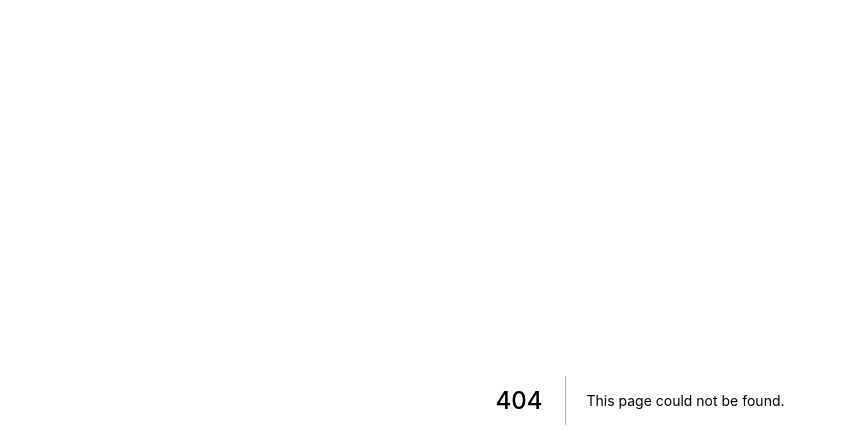
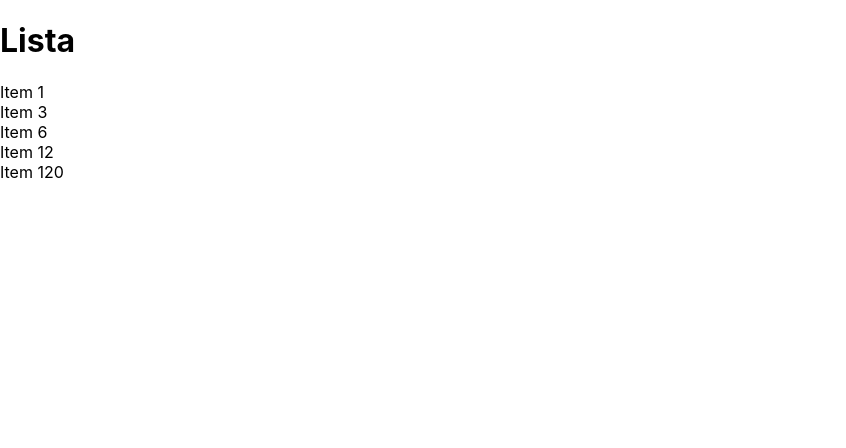
Before and after one commit to josoelvieira/Aprendizado-Next.js, a Next.js app in the folder excercicios/: page /basicos/componenteComFilho in a window 1280 px wide. Before the commit this address had no page. Shown: the top 448 px of the page, without its empty margins (0-846 px from the left). Built offline with nearby package versions, Linux system fonts and the light colour scheme.

Commit message:
Componente com filhos

```diff
--- /dev/null
+++ b/excercicios/components/Item.jsx
@@ -0,0 +1,5 @@
+export default function Item(props) {
+    return (
+            <li>{props.conteudo}</li>
+    )
+}
--- /dev/null
+++ b/excercicios/components/Lista.jsx
@@ -0,0 +1,10 @@
+export default function Lista(props) {
+    return (
+        <div>
+            <h1>Lista</h1>
+            <ul style={{listStyle:"none", padding:"0px"}}>
+            {props.children}
+        </ul>
+        </div>
+    )
+}
--- /dev/null
+++ b/excercicios/pages/basicos/componenteComFilho.jsx
@@ -0,0 +1,16 @@
+import Lista from "../../components/Lista";
+import Item from "../../components/Item";
+
+export default function componenteComFilho() {
+    return (
+        <div>
+            <Lista>
+                <Item conteudo="Item 1"/>
+                <Item conteudo="Item 3"/>
+                <Item conteudo="Item 6"/>
+                <Item conteudo="Item 12"/>
+                <Item conteudo="Item 120"/>
+            </Lista>
+        </div>
+    )
+}
```
